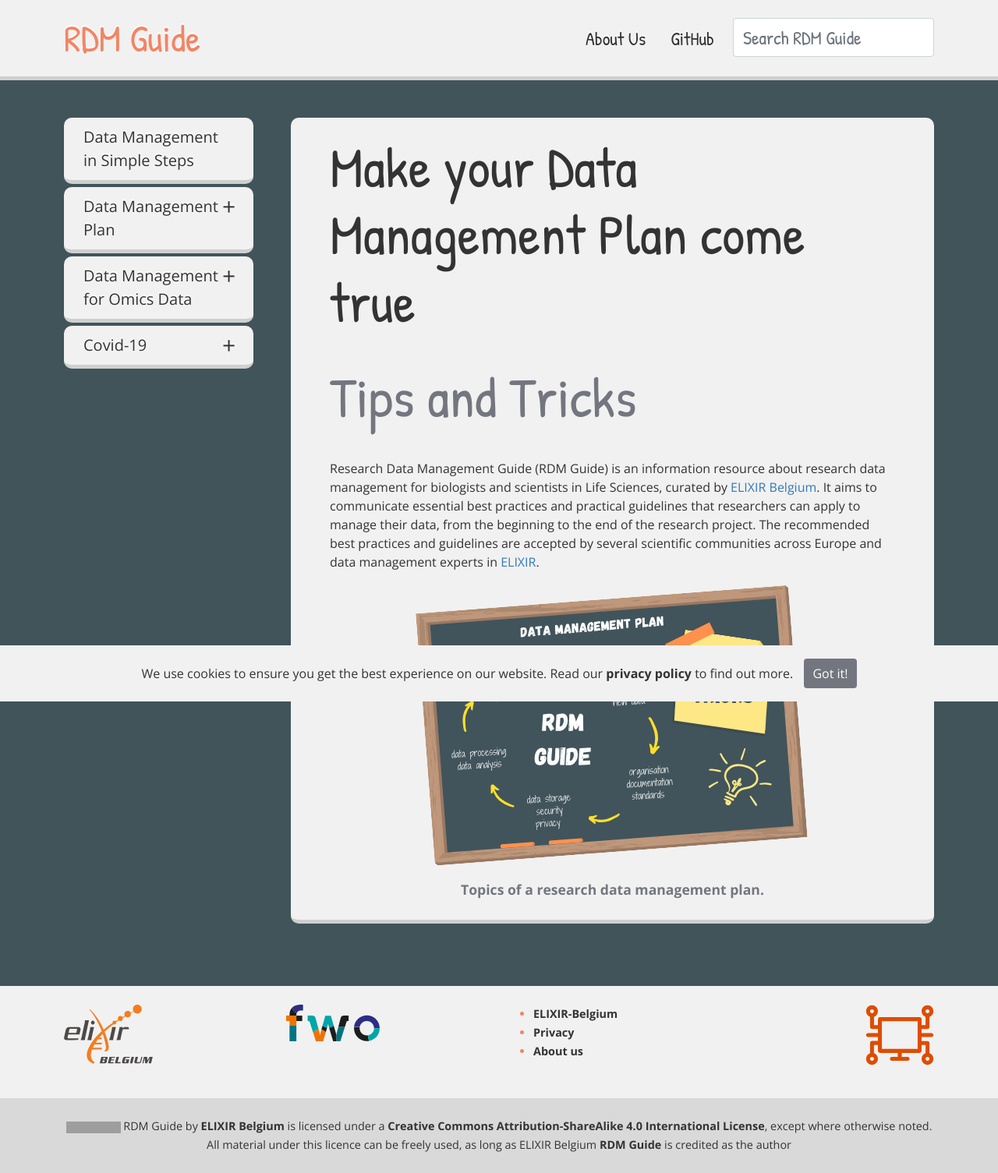
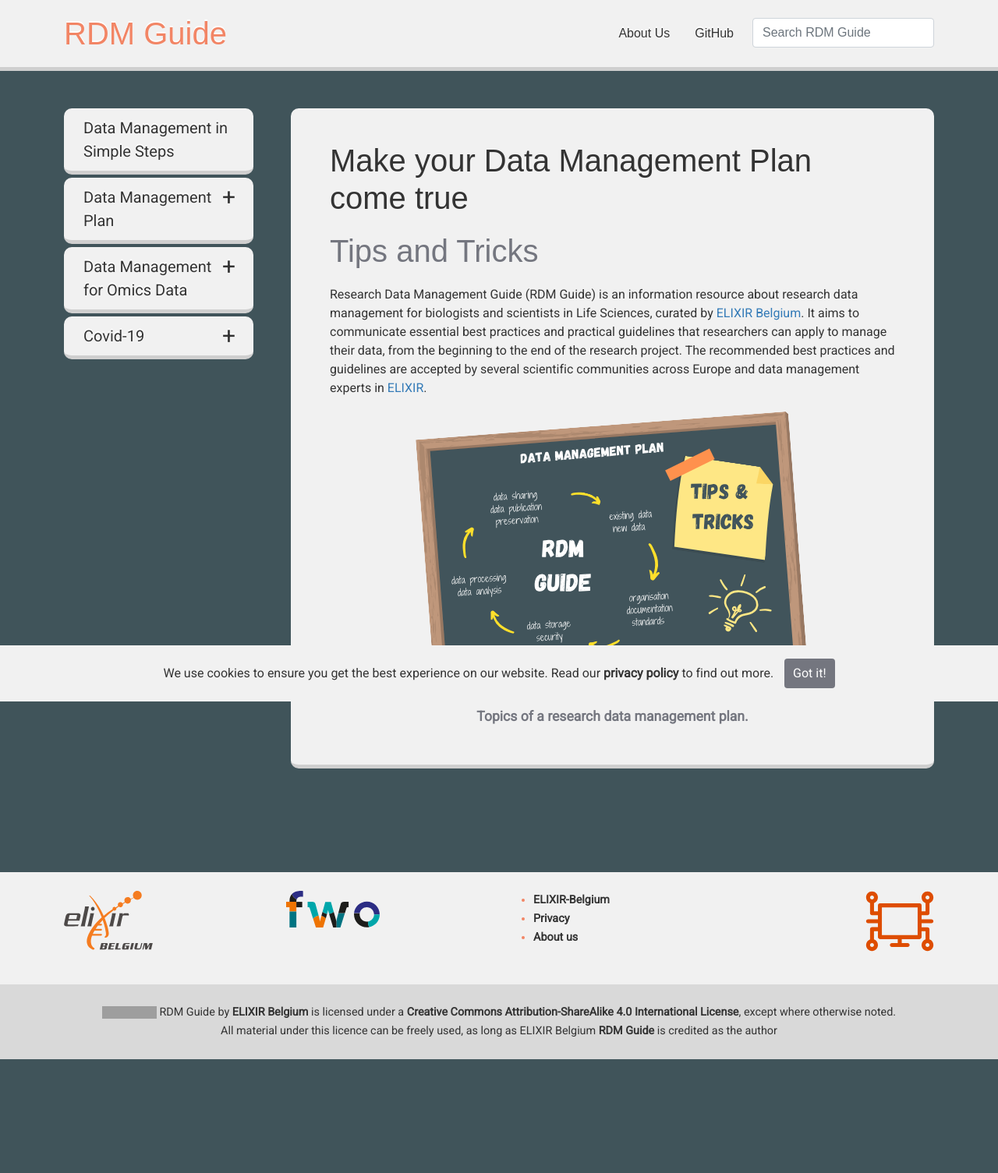
Before and after one commit to ELIXIR-Belgium/rdm-guide, a Jekyll site: the page built from index.md, in a window 1280 px wide. Shown: the whole page at 78% size. Built offline with Jekyll 4.4.1, drawn with Linux system fonts in a browser that asks for light colours; some web fonts are replaced; after the commit the page ends 1359 px from its top, so only the background shows below that; grey boxes are pictures that could not be loaded.

Commit message:
new fonts

```diff
--- a/_includes/head.html
+++ b/_includes/head.html
@@ -22,8 +22,7 @@
     <!-- Custom edits on top of bootstrap -->
     <link rel="stylesheet" href="{{ 'assets/css/main.css' | relative_url }}">
     <!-- Main font  -->
-    <link href="https://fonts.googleapis.com/css2?family=Patrick+Hand&display=swap" rel="stylesheet">
-    <link href="https://fonts.googleapis.com/css2?family=Open+Sans:wght@300;400;600;700;800&display=swap" rel="stylesheet">
+    <link href="https://fonts.googleapis.com/css2?family=Capriola&family=Roboto&display=swap" rel="stylesheet">
     <!-- JavaScript  -->
     <script src="{{ 'assets/js/popper.min.js' | relative_url }}"></script>
     <script src="{{ 'assets/js/jquery-3.5.1.min.js' | relative_url }}"></script>
--- a/assets/css/main.css
+++ b/assets/css/main.css
@@ -20,14 +20,14 @@
 body {
     color: var(--main-text-color);
     background-color: var(--main-bg-color);
-    font-family: 'Open Sans', sans-serif;
+    font-family: 'Roboto', sans-serif;
     font-variant-ligatures: none;
     font-size: 1em;
 }
 
 h1 {
-    font-family: 'Patrick Hand', cursive;
-    font-size: 4.5em;
+    font-family: 'Capriola', sans-serif;
+    font-size: 2.5em;
     font-weight: 400;
     margin-bottom: 0.5em;
 }
@@ -39,8 +39,8 @@ h1 {
 }
 
 main h2 {
-    font-family: 'Patrick Hand', cursive;
-    font-size: 2.6em;
+    font-family: 'Capriola', sans-serif;
+    font-size: 1.6em;
     color: var(--primary-theme-color);
     margin: 40px 0 10px;
 }
@@ -163,7 +163,7 @@ pre code {
 
 .navbar-nav .nav-item a, .navbar-nav .nav-item .form-control {
     color: var(--nav-color);
-    font-size: 1.5em;
+    font-size: 1em;
 }
 
 .navbar-nav .nav-item a:hover {
@@ -807,13 +807,13 @@ h2.card-title {
 
 #main {
     background-color: #f1f1f1;
-    padding: 20px 50px;
+    padding: 43px 50px;
     border-radius: 10px;
     border-bottom: 5px solid #cfcfcf;
 }
 
 .navbar-brand {
-    font-size: 3em;
+    font-size: 2.5em;
     color: var(--primary-theme-color)
 }
 .navbar-brand:hover {
@@ -821,5 +821,5 @@ h2.card-title {
 }
 
 .navbar {
-    font-family: 'Patrick Hand', cursive;
+    font-family: 'Capriola', sans-serif;
 }
```
